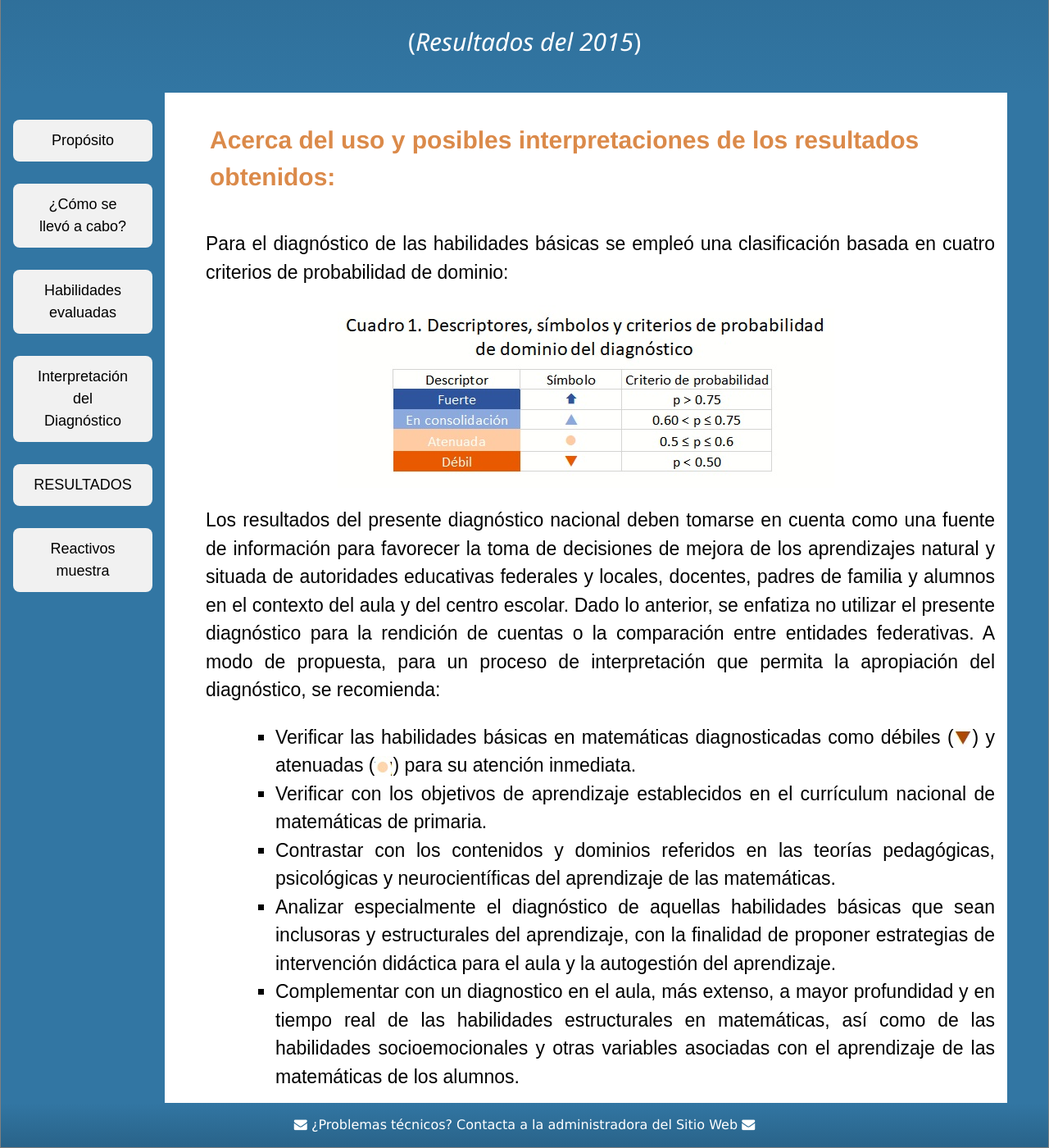
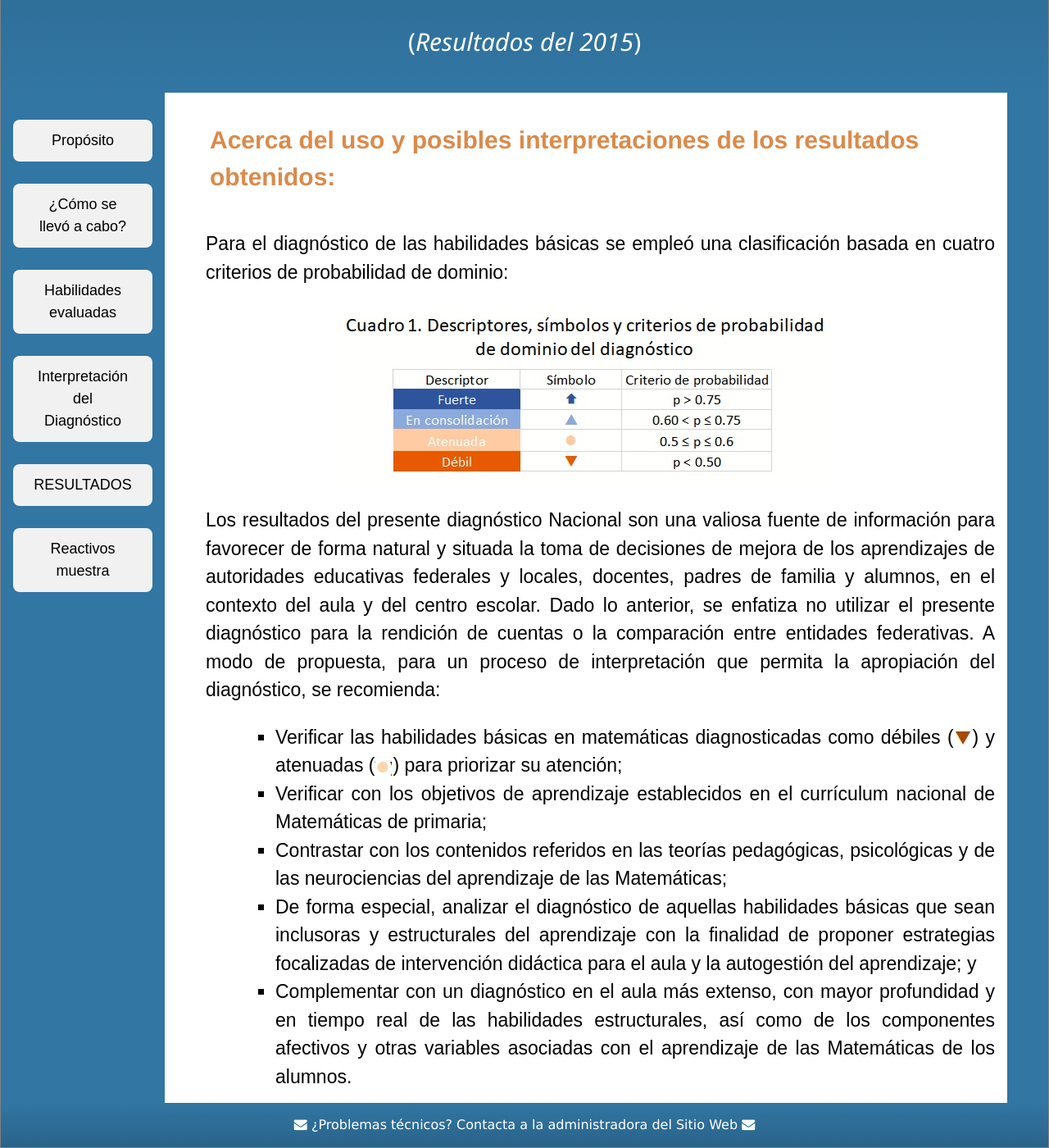
Before and after one commit to rimedie/rimedie.github.io, a Jekyll site: the page built from PLANEA-ELSEN_2015/1_Interpretación.html, in a window 1280 px wide and 1400 px high, scrolled down 226 px. Shown: the whole window at 82% size. Built offline with Jekyll 4.4.1, drawn with Linux system fonts in a browser that asks for light colours.

Commit message:
Update 1_Interpretación.html

```diff
--- a/PLANEA-ELSEN_2015/1_Interpretación.html
+++ b/PLANEA-ELSEN_2015/1_Interpretación.html
@@ -10,12 +10,12 @@
 	<img class='displayed' src="/images_gral/Nivele.jpg" alt="LogoRIMEDIE" >
 	</center>
 	<br>
-   <p>Los resultados del presente diagnóstico nacional deben tomarse en cuenta como una fuente de información para favorecer la toma de decisiones de mejora de los aprendizajes natural y situada de autoridades educativas federales y locales, docentes, padres de familia y alumnos en el contexto del aula y del centro escolar. Dado lo anterior, se enfatiza no utilizar el presente diagnóstico para la rendición de cuentas o la comparación entre entidades federativas. A modo de propuesta, para un proceso de interpretación que permita la apropiación del diagnóstico, se recomienda:</p>
+   <p>Los resultados del presente diagnóstico Nacional son una valiosa fuente de información para favorecer de forma natural y situada la toma de decisiones de mejora de los aprendizajes de autoridades educativas federales y locales, docentes, padres de familia y alumnos, en el contexto del aula y del centro escolar. Dado lo anterior, se enfatiza no utilizar el presente diagnóstico para la rendición de cuentas o la comparación entre entidades federativas. A modo de propuesta, para un proceso de interpretación que permita la apropiación del diagnóstico, se recomienda:</p>
 
  	<ul style="  font-size: 23px; font-family: sans-serif; margin-left: 80px; text-align: justify">
-<li> Verificar las habilidades básicas en matemáticas diagnosticadas como débiles (<img class="displayed" src="/images_gral/Debil.jpg" />) y atenuadas (<img class="displayed" src="/images_gral/Atenuado.jpg" />) para su atención inmediata.</li>
-<li> Verificar con los objetivos de aprendizaje establecidos en el currículum nacional de matemáticas de primaria.</li>
-<li> Contrastar con los contenidos y dominios referidos en las teorías pedagógicas, psicológicas y neurocientíficas del aprendizaje de las matemáticas.</li>
-<li> Analizar especialmente el diagnóstico de aquellas habilidades básicas que sean inclusoras y estructurales del aprendizaje, con la finalidad de proponer estrategias de intervención didáctica para el aula y la autogestión del aprendizaje.</li>
-<li> Complementar con un diagnostico en el aula, más extenso, a mayor profundidad y en tiempo real de las habilidades estructurales en matemáticas, así como de las habilidades socioemocionales y otras variables asociadas con el aprendizaje de las matemáticas de los alumnos.</li>
+<li> Verificar las habilidades básicas en matemáticas diagnosticadas como débiles (<img class="displayed" src="/images_gral/Debil.jpg" />) y atenuadas (<img class="displayed" src="/images_gral/Atenuado.jpg" />) para priorizar su atención;</li>
+<li> Verificar con los objetivos de aprendizaje establecidos en el currículum nacional de Matemáticas de primaria;</li>
+<li> Contrastar con los contenidos referidos en las teorías pedagógicas, psicológicas y de las neurociencias del aprendizaje de las Matemáticas;</li>
+<li> De forma especial, analizar el diagnóstico de aquellas habilidades básicas que sean inclusoras y estructurales del aprendizaje con la finalidad de proponer estrategias focalizadas de intervención didáctica para el aula y la autogestión del aprendizaje; y</li>
+<li> Complementar con un diagnóstico en el aula más extenso, con mayor profundidad y en tiempo real de las habilidades estructurales, así como de los componentes afectivos y otras variables asociadas con el aprendizaje de las Matemáticas de los alumnos.</li>
 	</ul>
```
